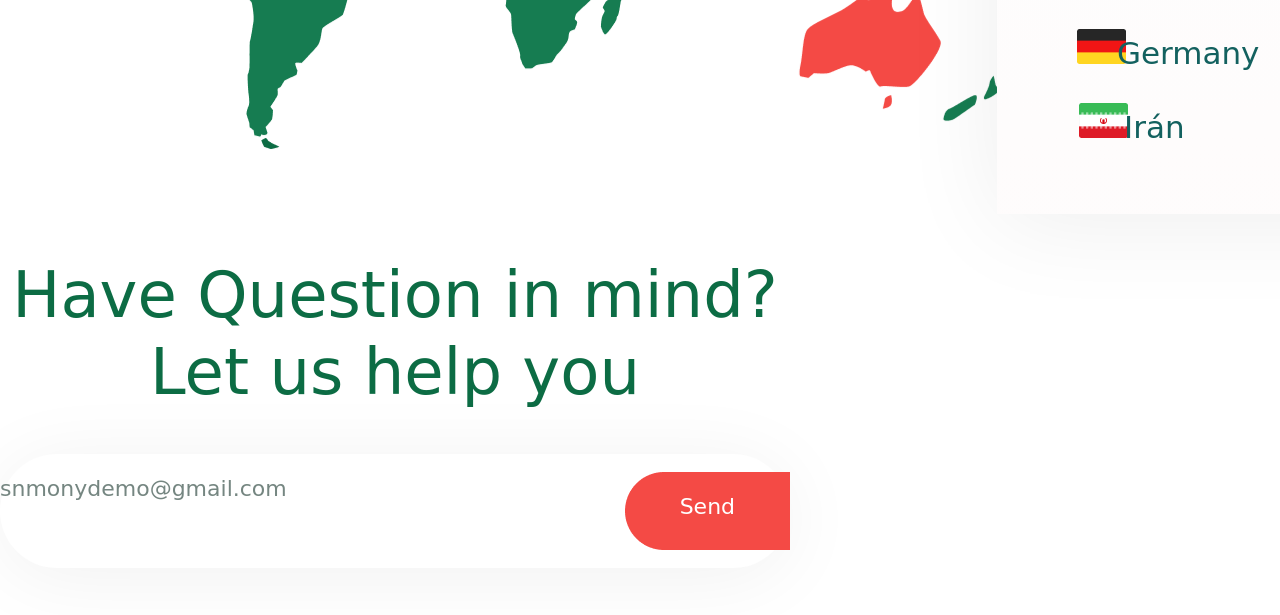
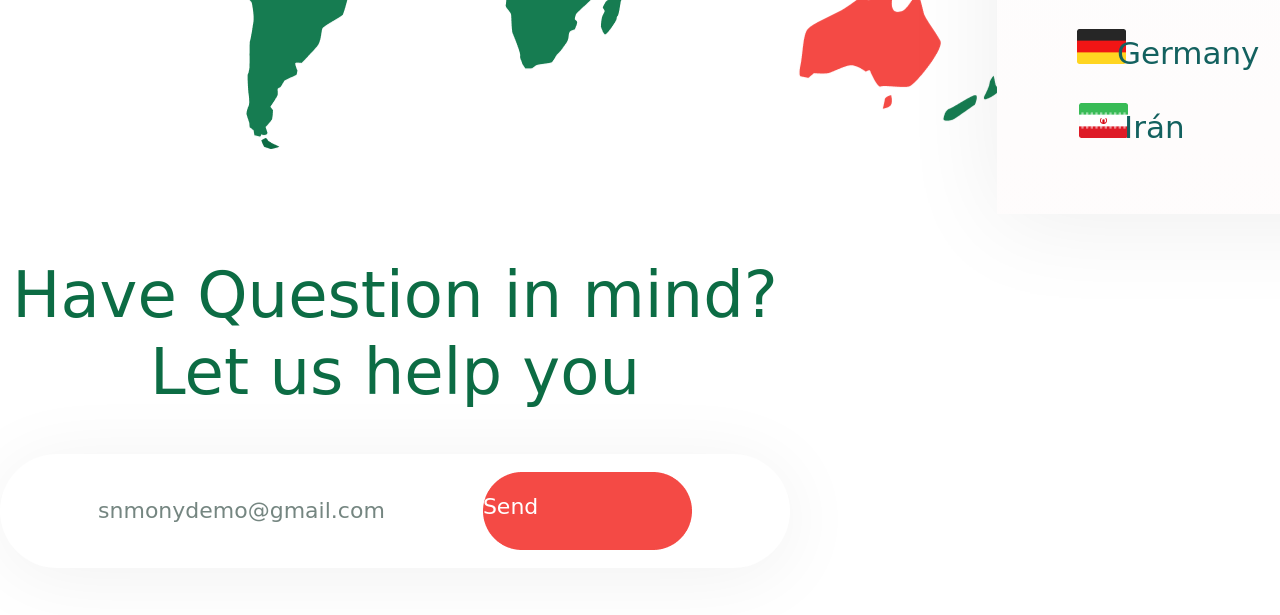
Before and after one commit to katherine-j-c-s/trabajo-covid-19, a plain HTML site: page index.html in a window 1280 px wide. Shown: the part 7054-7669 px from the top of the page. Drawn offline with Linux system fonts and the light colour scheme; a web font is replaced by a local one.

Commit message:
elimine rectangulo gmail

```diff
--- a/index.html
+++ b/index.html
@@ -350,7 +350,6 @@
           </div>
           <div class="rectagulogmail">
             <p class="gmail">snmonydemo@gmail.com</p>
-            <div class="rectangulogmail2"></div>
           </div>
         </div>
       </div>
--- a/tarea.css
+++ b/tarea.css
@@ -896,6 +896,7 @@ margin: -40% 0 0 0;
 }
 .rectangulobuttom {
   align-items: center;
+  justify-items: flex-start;
   width: 209px;
   height: 78px;
   background-image: url(Rectangle\ 21665.png);
@@ -904,18 +905,12 @@ margin: -40% 0 0 0;
   font-family: 'Baloo Tamma 2', cursive;
   font-weight: 500;
   font-size: 22px;
-  line-height: 26px;
   color: #ffffff;
   text-align: center;
-}
-.rectagulogmail {
-  width: 790px;
-  height: 114px;
 }
 .gmail {
   font-family: 'Baloo Tamma 2', cursive;
   font-size: 22px;
-  line-height: 26px;
   color: #758681;
 }
 .footerContainer {
```
